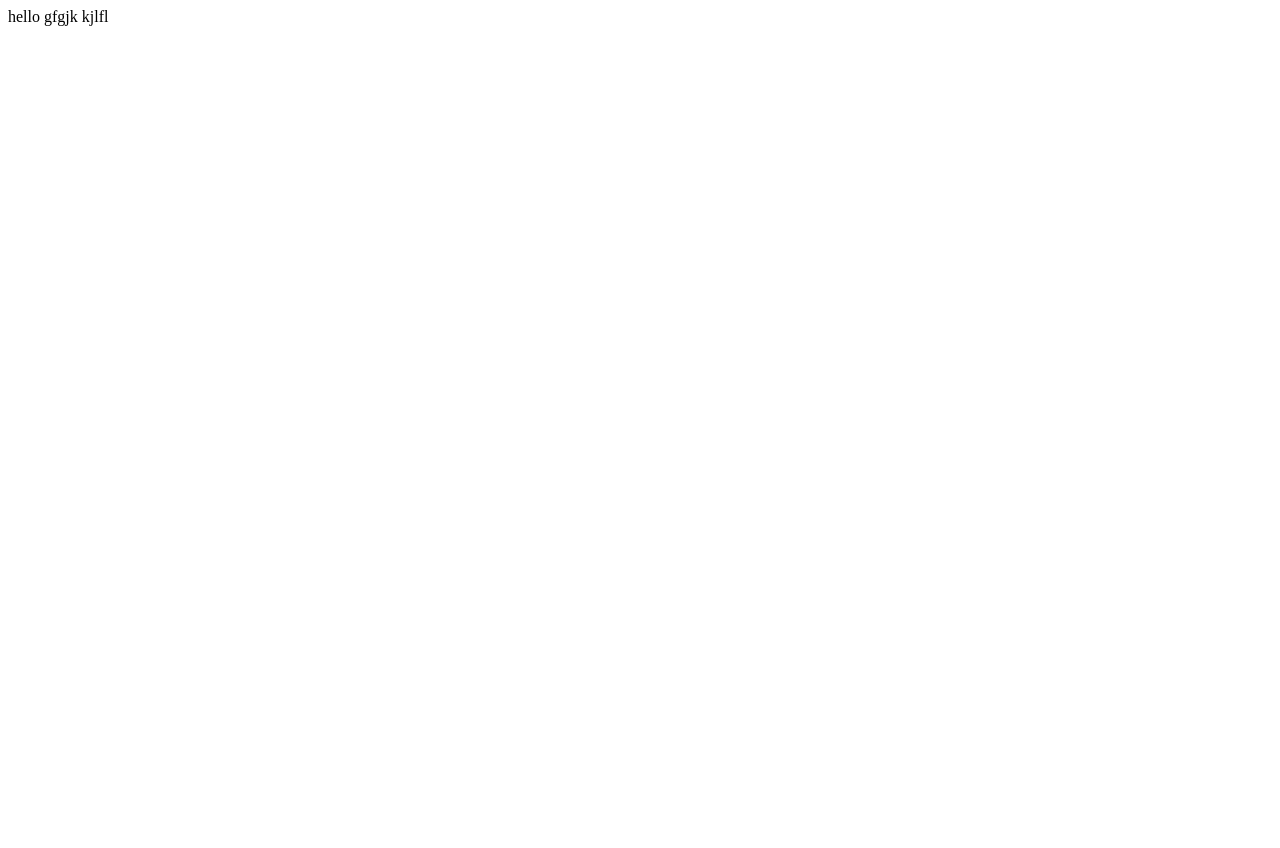
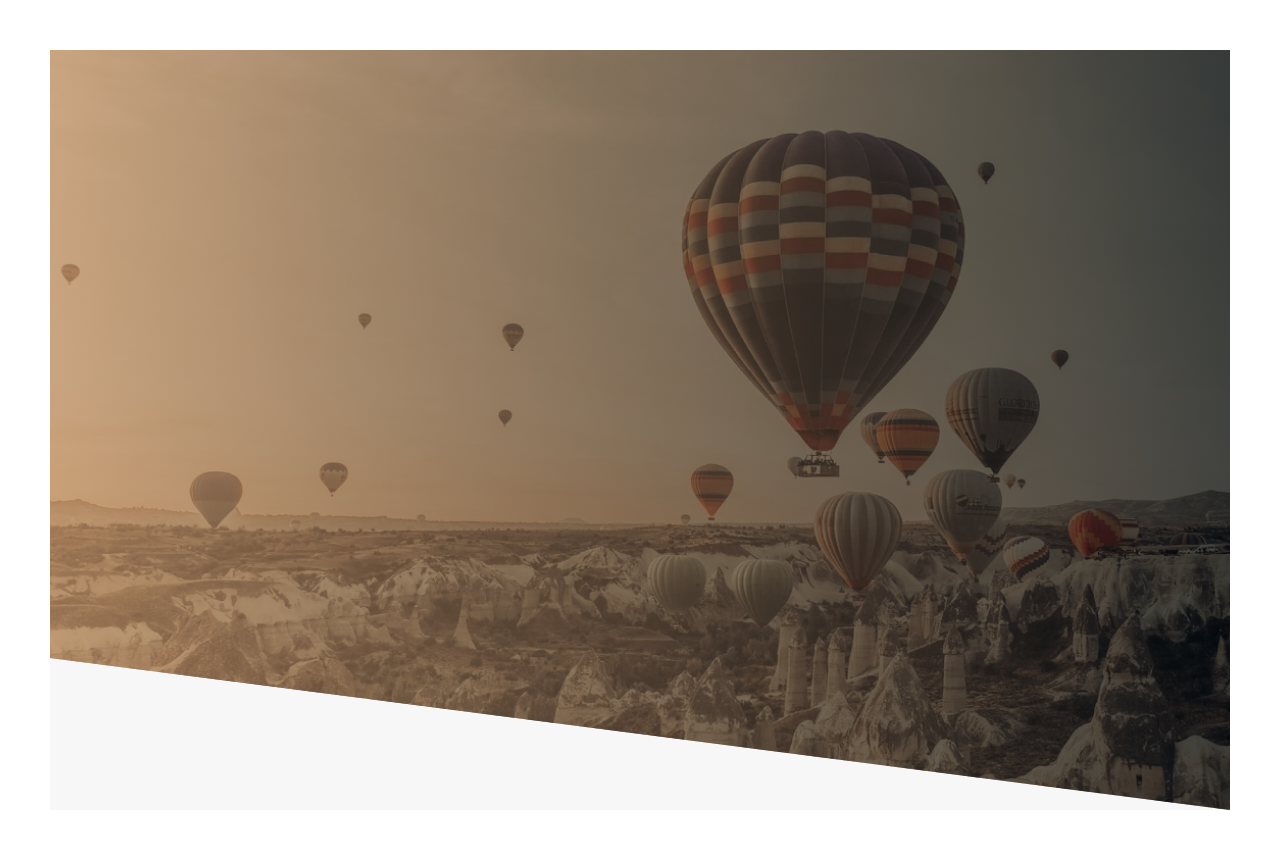
Before and after one commit to ADmytro/Baloon, a plain HTML site: page src/index.html in a window 1280 px wide. Before the commit the page ends 800 px from the top, so only its background shows below. Drawn offline with nearby package versions, Linux system fonts and the light colour scheme.

Commit message:
first section bg

```diff
--- a/src/index.html
+++ b/src/index.html
@@ -4,10 +4,18 @@
     <meta charset="UTF-8" />
     <meta http-equiv="X-UA-Compatible" content="IE=edge" />
     <meta name="viewport" content="width=device-width, initial-scale=1.0" />
-    <title>Document</title>
+    <link rel="stylesheet"
+    href=https://cdnjs.cloudflare.com/ajax/libs/normalize/8.0.1/normalize.min.css>
+    <link
+      href="https://fonts.googleapis.com/css?family=Roboto:100,300,regular,500,700,900"
+      rel="stylesheet"
+    />
+    <link rel="stylesheet" href="css/style.min.css" />
+    <title>Ballon</title>
   </head>
   <body>
-    hello gfgjk kjlfl
-    <div></div>
+    <div class="container">
+      <header class="header"></header>
+    </div>
   </body>
 </html>
--- a/src/sass/style.sass
+++ b/src/sass/style.sass
@@ -0,0 +1,15 @@
+body
+    padding: 50px
+    color: #777777
+    font-family: 'Roboto'
+    font-size: 16px
+    font-weight: 400
+    letter-spacing: 2px
+
+.container
+    background-color: #F7F7F7
+
+.header
+    height: 95vh
+    background: linear-gradient(90deg, rgba(186, 133, 84, 0.7) 0.03%, rgba(1, 1, 1, 0.7) 99.94%), url(../img/header-bg.jpg) center/cover no-repeat
+    clip-path: polygon(0 0, 100% 0, 100% 100%, 0 80%)
```
Also changed, not shown: src/css/style.min.css (added), src/img/header-bg.jpg (added), src/js/script.js (added).
